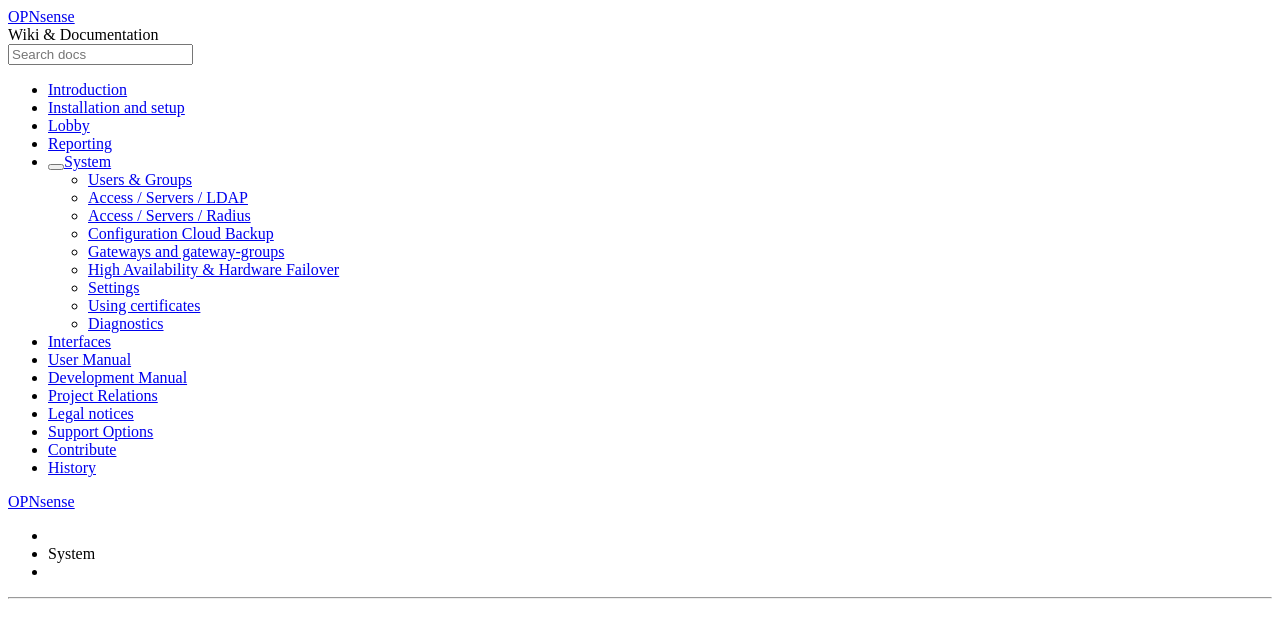
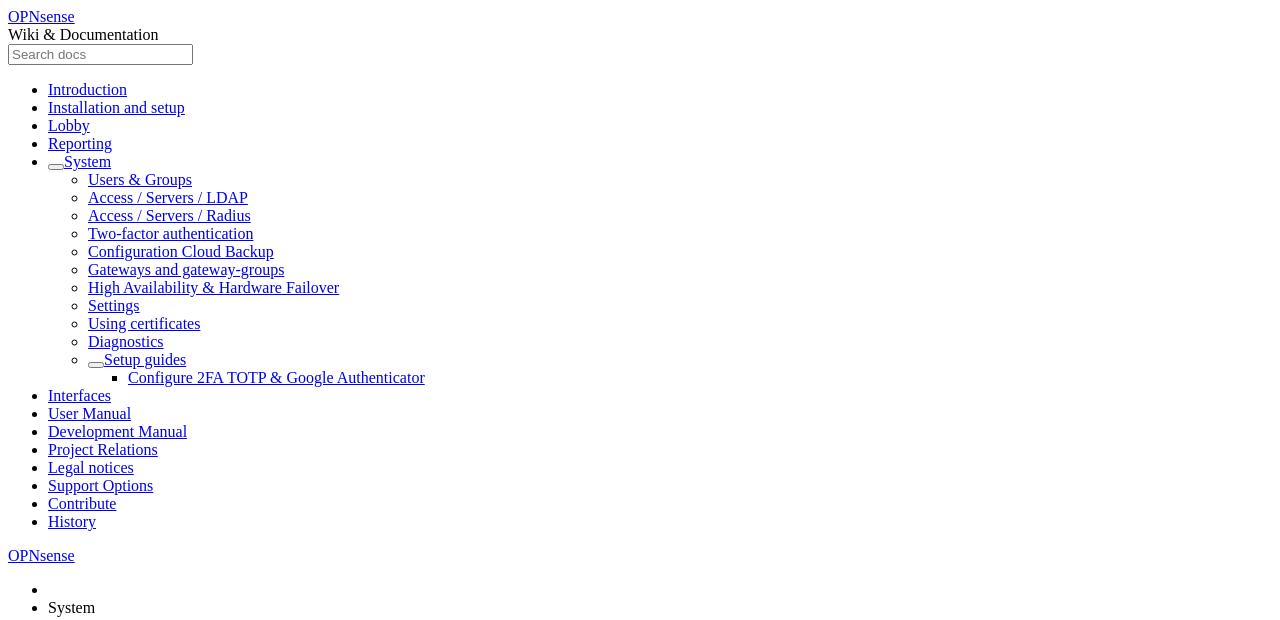
Before and after one commit to opnsense/docs, a Sphinx documentation site: the page built from source/system.rst, in a window 1280 px wide and 1400 px high. Shown: the top 620 px of the window. Built offline with Sphinx 7.4.7 and the Read the Docs theme 2.0.0, drawn with Linux system fonts in a browser that asks for light colours; pages that are not in the unit, such as notebooks, are missing from menus; some of the changed text lies outside the part shown.

Commit message:
move two-factor items to system.

```diff
--- a/source/manual.rst
+++ b/source/manual.rst
@@ -16,7 +16,6 @@
    manual/dhcp
    manual/ipv6
    manual/nat
-   manual/two_factor
    manual/logging
    manual/aliases
    manual/vpnet
--- a/source/manual/howtos.rst
+++ b/source/manual/howtos.rst
@@ -52,7 +52,6 @@
    how-tos/sslvpn_client
    how-tos/sslvpn_s2s
    how-tos/tor
-   how-tos/two_factor
    how-tos/wireguard-client
    how-tos/wireguard-client-azire
    how-tos/wireguard-client-mullvad
--- a/source/system.rst
+++ b/source/system.rst
@@ -20,9 +20,21 @@
    manual/how-tos/user-local
    manual/how-tos/user-ldap
    manual/how-tos/user-radius
+   manual/two_factor
    manual/how-tos/cloud_backup
    manual/how-tos/multiwan
    manual/hacarp
    manual/settingsmenu
    manual/certificates
    manual/diagnostics
+
+
+---------------
+Setup guides
+---------------
+
+.. toctree::
+   :maxdepth: 2
+   :titlesonly:
+
+   manual/how-tos/two_factor
```
